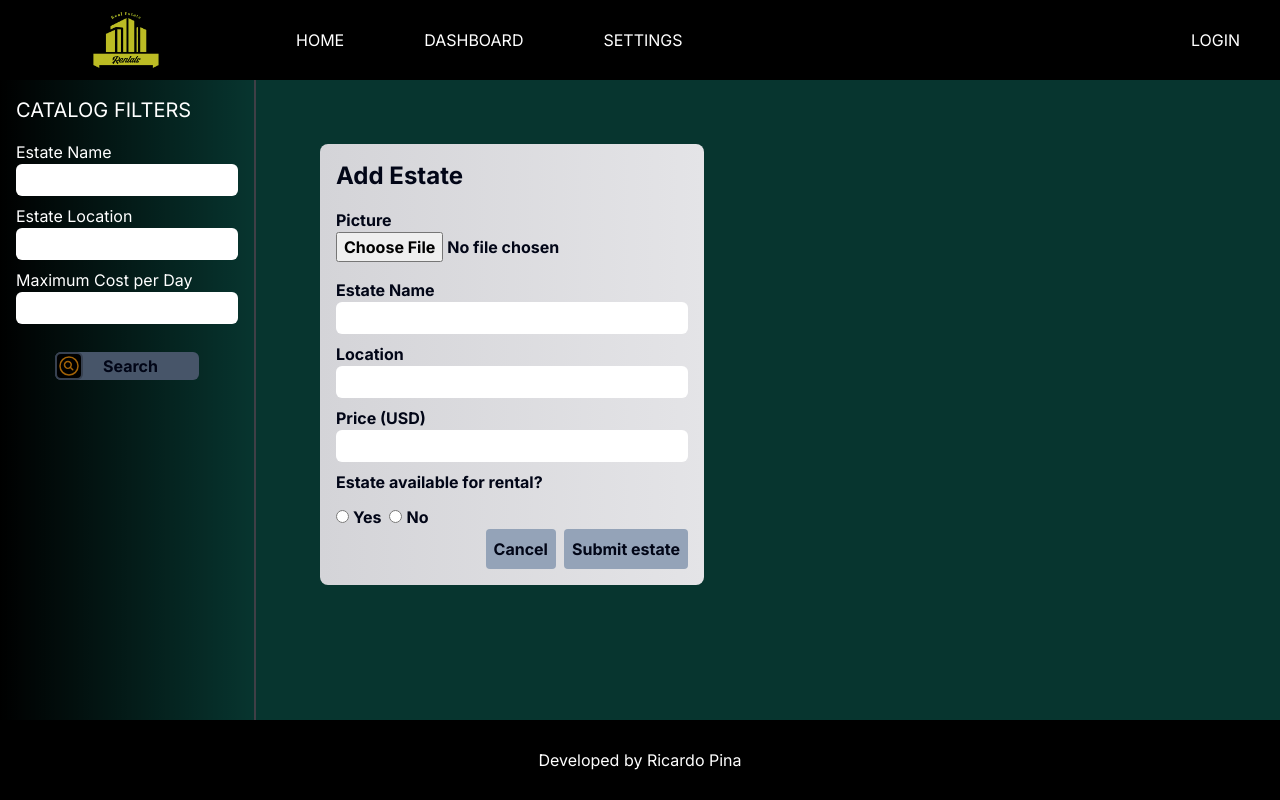
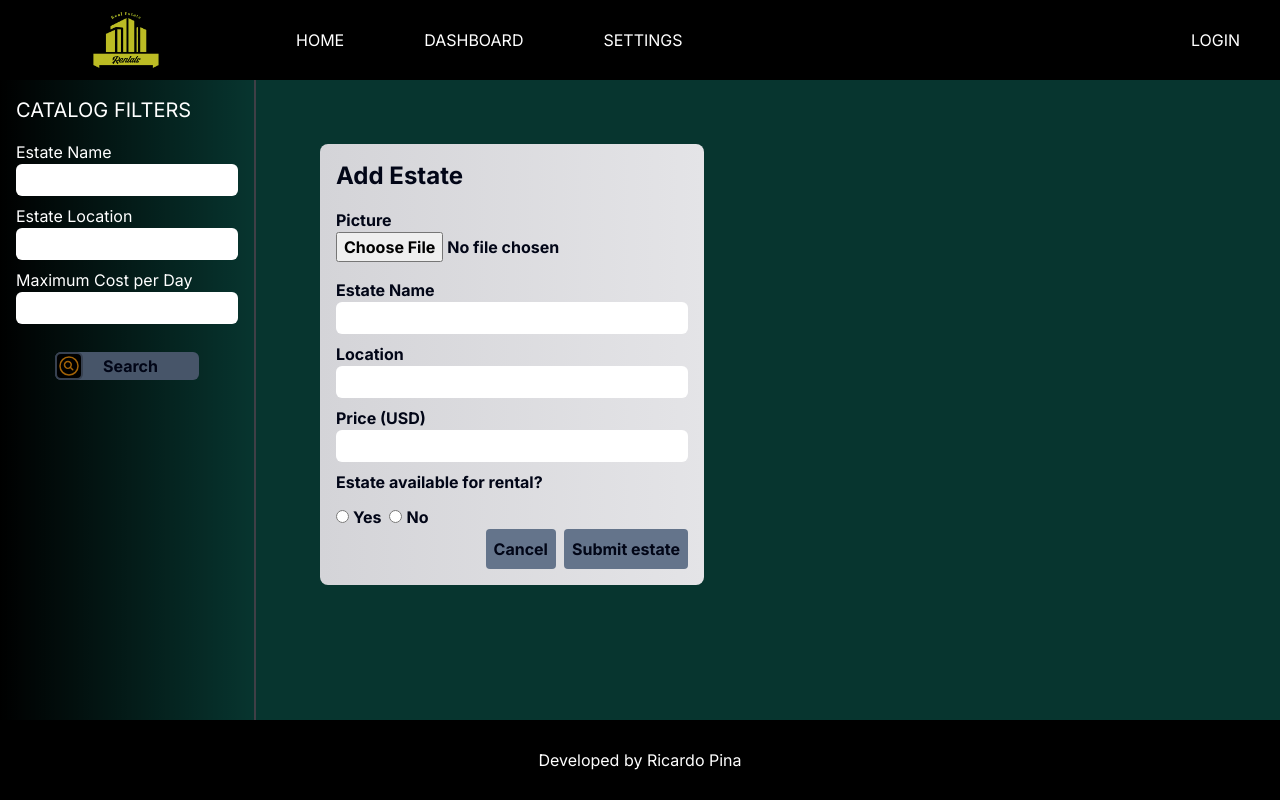
Before and after one commit to ricardodcpina/real-state-rental, a Next.js app: page /dashboard/1/new-estate in a window 1280 px wide. Built offline with nearby package versions, Linux system fonts and the light colour scheme; no server answers.

Commit message:
added transition and duration on buttons

```diff
--- a/src/app/components/CreateEstateForm.jsx
+++ b/src/app/components/CreateEstateForm.jsx
@@ -86,12 +86,12 @@ export default function CreateEstateForm({ user_id }) {
         <div className='flex justify-end'>
           <input
             type='reset'
-            className='p-2 mr-2 bg-slate-400 rounded cursor-pointer'
+            className='p-2 mr-2 bg-slate-500 hover:bg-slate-400 transition-colors duration-500 rounded cursor-pointer'
             value='Cancel'
           />
           <input
             type='submit'
-            className='p-2 bg-slate-400 rounded cursor-pointer'
+            className='p-2 bg-slate-500 hover:bg-slate-400 transition-colors duration-500 rounded cursor-pointer'
             value='Submit estate'
           />
         </div>
```
